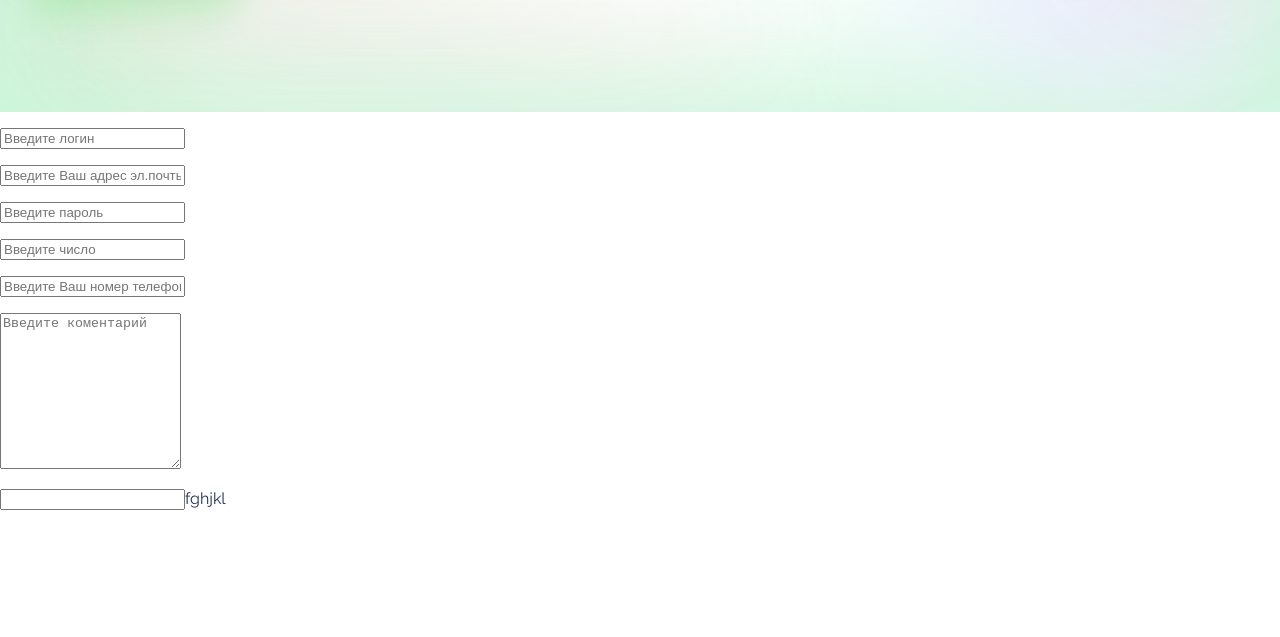
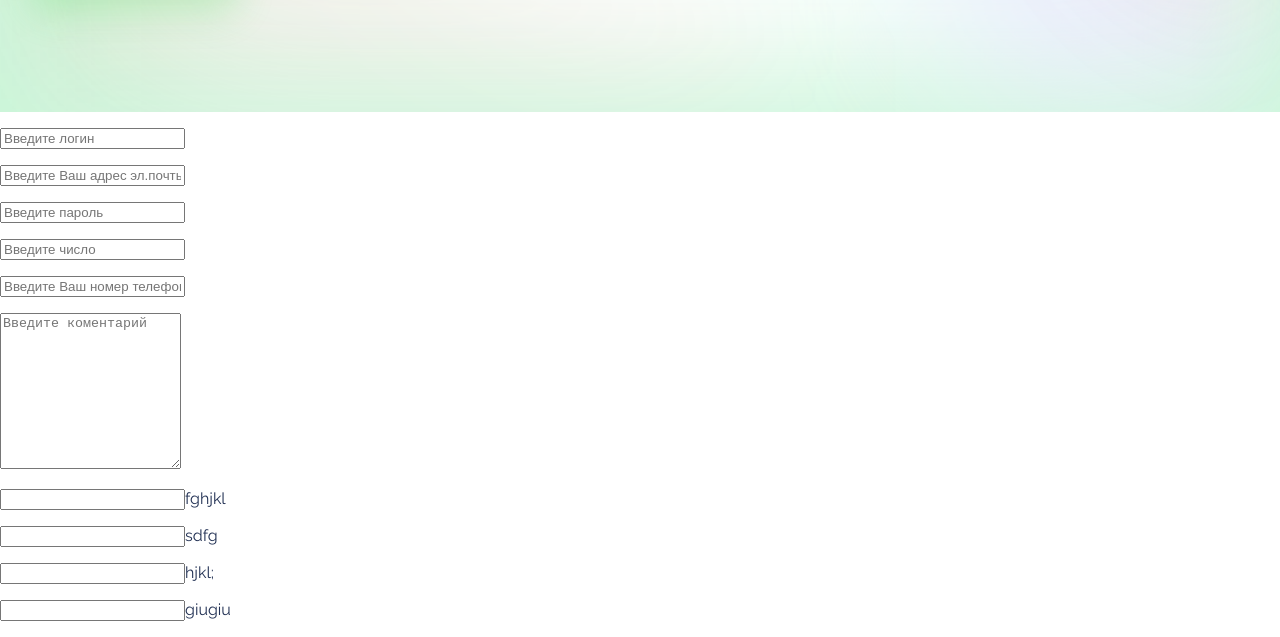
Before and after one commit to vladislav0282/green-corp-landing, a plain HTML site: page index.html in a window 1280 px wide. Shown: the part 707-1344 px from the top of the page. Before the commit the page ends 1233 px from the top, so only its background shows below. Drawn offline with Linux system fonts and the light colour scheme.

Commit message:
new form input 333

```diff
--- a/index.html
+++ b/index.html
@@ -53,9 +53,9 @@
         <div></div>
         <div></div>
         <div>
-            <p></p>
-            <p></p>
-            <p></p>
+            <p><input type="text">sdfg</p>
+            <p><input type="text">hjkl;</p>
+            <p><input type="text">giugiu</p>
         </div>
     </form>
 </body>
```
